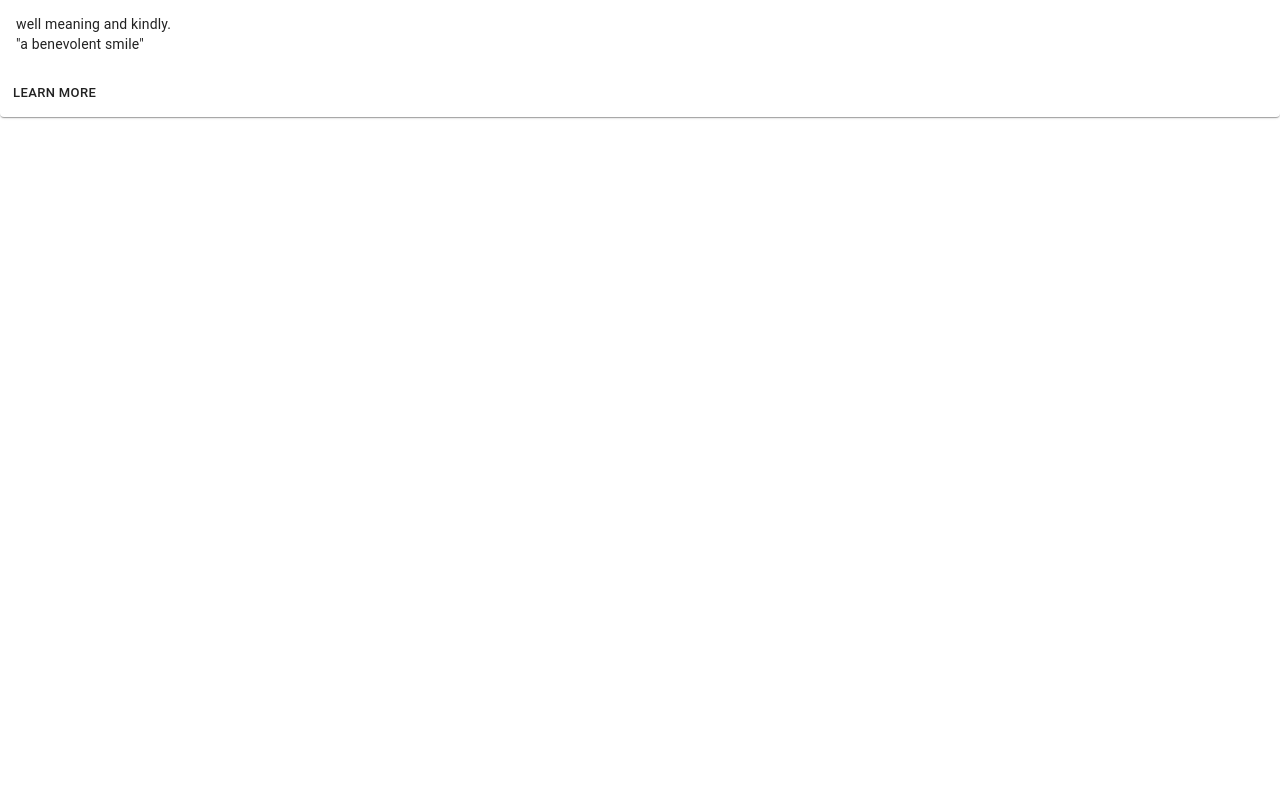
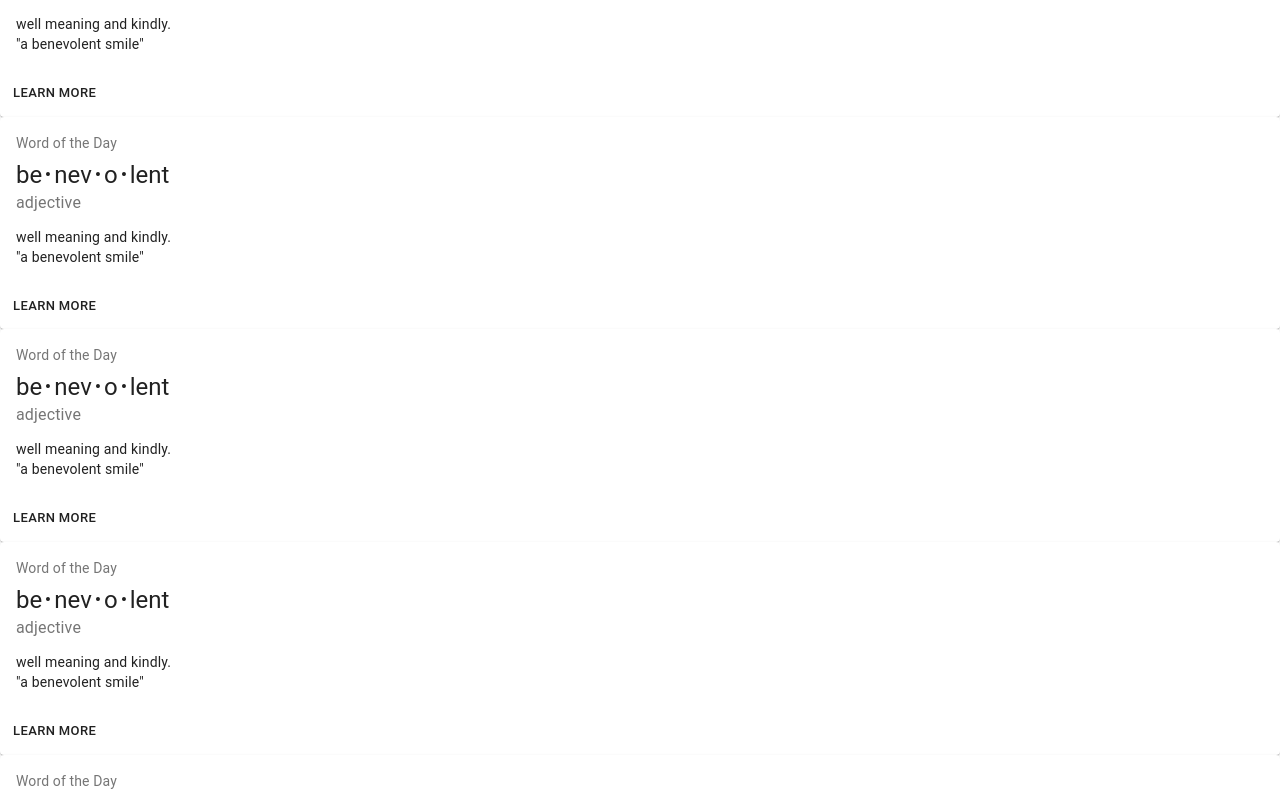
Before and after one commit to cristiandev19/myIMEI, a React (Create React App) app in the folder my-imei/: page /home in a window 1280 px wide. Shown: the part 180-980 px from the top of the page. Before the commit the page ends 800 px from the top, so only its background shows below. Built offline with nearby package versions, Linux system fonts and the light colour scheme.

Commit message:
lista de mis cards

```diff
--- a/my-imei/src/components/Home/Home.js
+++ b/my-imei/src/components/Home/Home.js
@@ -9,6 +9,10 @@ export const Home = () => {
             Hola home
 
             <CardIMEI />
+            <CardIMEI />
+            <CardIMEI />
+            <CardIMEI />
+            <CardIMEI />
         </div>
     )
 }
```
